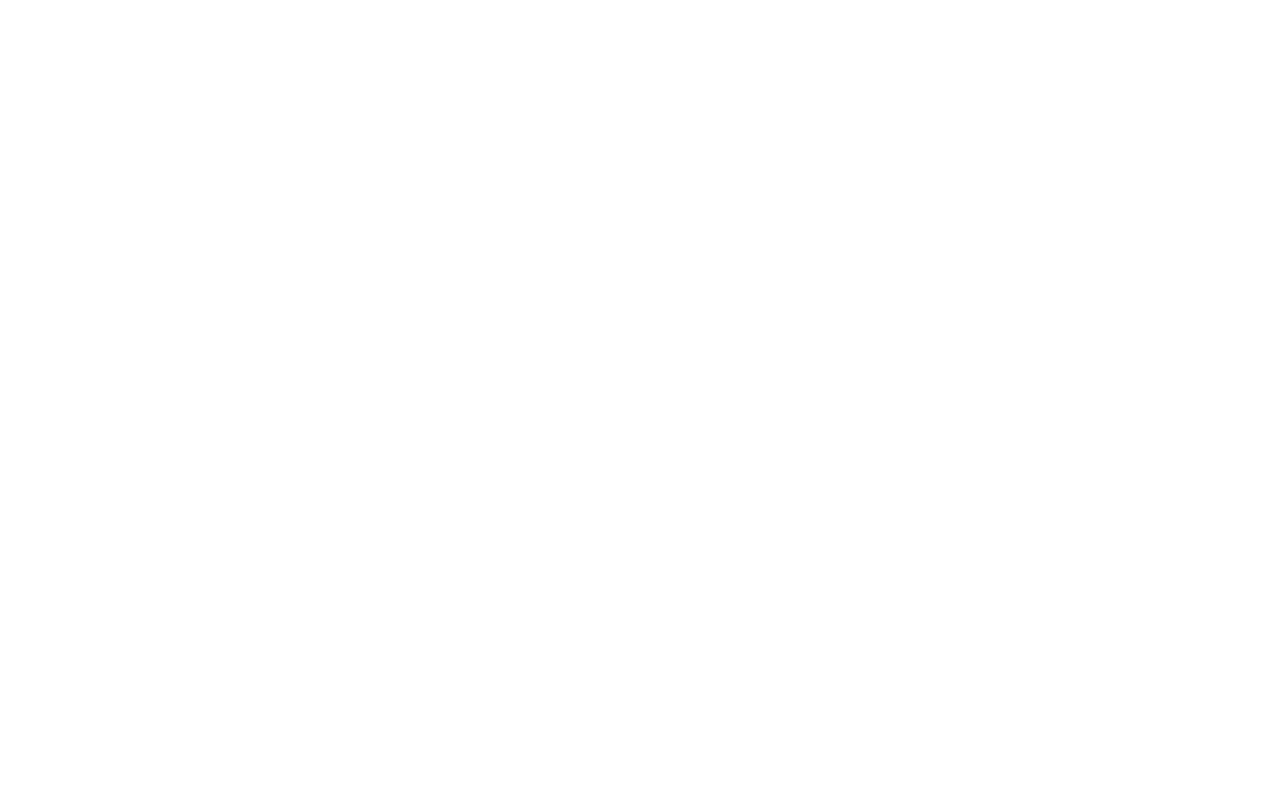
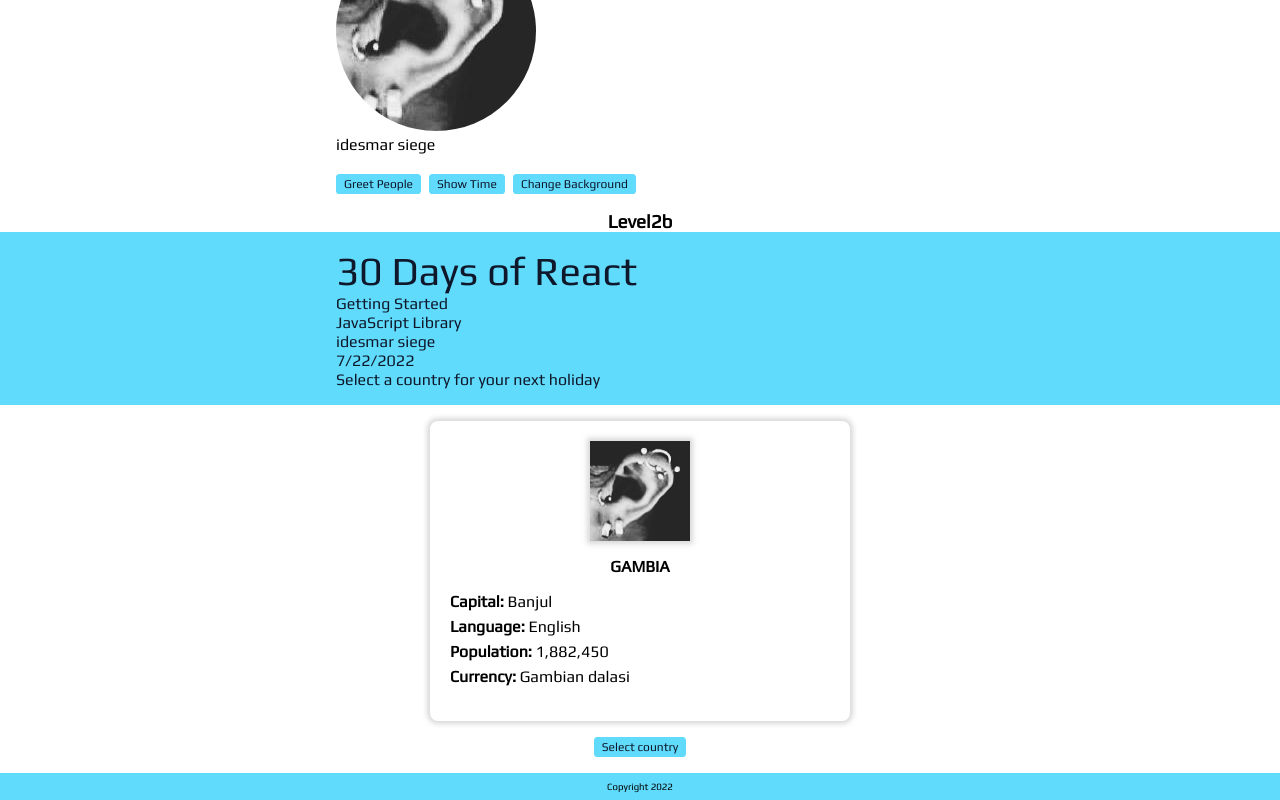
Before and after one commit to idesmar/30-Days-Of-React-Exercises, a React (Create React App) app in the folder day08/: page / in a window 1280 px wide. Shown: the part 1754-2554 px from the top of the page. Before the commit the page ends 1477 px from the top, so only its background shows below. Built offline with nearby package versions, Linux system fonts and the light colour scheme; no server answers.

Commit message:
done day08 - class

```diff
--- a/day08/src/App.js
+++ b/day08/src/App.js
@@ -1,5 +1,6 @@
 import Level1 from './components/Level1'
 import Level2Func from './components/Level2Func'
+import Level2Class from './components/Level2Class'
 // import AppSample from './sample/sample'
 import './App.css'
 
@@ -12,9 +13,11 @@
       <header>
         <h1>30 days of React: Day 08 | States</h1>
       </header>
+
       <Level1 />
       <Level2Func />
-      {/* <AppSample /> */}
+
+      <Level2Class />
       <footer>Copyright {year}</footer>
     </>
   )
--- /dev/null
+++ b/day08/src/components/Level2Class.js
@@ -0,0 +1,387 @@
+import { Component } from 'react'
+import idesmar from './assets/idesmar.jpg'
+import { rem } from '../lib/utils'
+import makeID from '../lib/makeID'
+import { countriesData } from '../data/countries'
+
+const glob = {
+  light: {
+    fColor: '#0f172a',
+    bgColor: '#60dbfc',
+  },
+  dark: {
+    fColor: '#0f172a',
+    bgColor: '#60dbfc',
+  },
+}
+
+/* ////////////////////////////////////////////////////////
+  > REUSABLE COMPONENTS
+//////////////////////////////////////////////////////// */
+
+const Header = ({ headers, theme }) => {
+
+  const defaultHeaderStyle = {
+    backgroundColor: glob.light.bgColor,
+    color: glob.light.fColor,
+  }
+
+  const themeName = theme === undefined ? '' : theme.name
+  const headerStyle = themeName !== 'dark' ? defaultHeaderStyle : theme
+
+  return (
+    <header style={headerStyle}>
+      <div className="container">
+        {headers.map((text, textIdx) => {
+          if (!textIdx) return <h4 key={'header' + makeID()} style={{ fontSize: '2.5rem' }}>{text}</h4>
+          return <p key={'header' + makeID()}>{text}</p>
+        })}
+      </div>
+    </header>
+  )
+}
+
+const Button = ({ text, onClick, addStyle }) => {
+  const defaultButtonStyle = {
+    padding: rem(3) + ' ' + rem(8), // TODO: integrate created sass function rem4 to javascript
+    borderRadius: '0.3em',
+    backgroundColor: glob.light.bgColor,
+    color: glob.dark.fColor,
+    fontSize: rem(12),
+  }
+
+  const buttonStyle = {...defaultButtonStyle, ...addStyle }
+  return (
+    <button
+      style={buttonStyle}
+      onClick={onClick}
+    >
+      {text}
+    </button>
+  )
+}
+
+
+/* ////////////////////////////////////////////////////////
+  > Level2a
+  data={data}
+  defaultHeaders={defaultHeaders}
+//////////////////////////////////////////////////////// */
+
+class Level2aClass extends Component {
+  light = {
+    backgroundColor: '#ffffff',
+    color: '#000000',
+    name: 'light', // > used only for determining the theme name. will NOT show on style as no such style attribute exist
+  }
+  dark = {
+    backgroundColor: '#0f172a',
+    color: '#60dbfc',
+    name: 'dark', // > used only for determining the theme name. will NOT show on style as no such style attribute exist
+  }
+  state = {
+    theme: this.light,
+    time: '',
+  }
+
+  changeTheme = () => {
+    // compare if current theme is same as light
+    (JSON.stringify(this.state.theme) === JSON.stringify(this.light))
+      ? this.setState({ theme: this.dark })
+      : this.setState({ theme: this.light })
+  }
+
+  showTime = () => {
+    const timeNow = !this.state.time ? (new Date()).toLocaleTimeString() : ''
+    this.setState({ time: timeNow })
+  }
+
+  render() {
+    const {
+      userData: { fullName, dateToday, img },
+      defaultHeaders
+    } = this.props
+
+    const buttons = [
+      {
+        text: 'Greet People',
+        onClick: function () { alert(`Hi there! I'm ${fullName}!`) },
+      },
+      {
+        text: 'Show Time',
+        onClick: this.showTime,
+      },
+      {
+        text: 'Change Background',
+        onClick: this.changeTheme,
+      }
+    ]
+
+    const time = this.state.time
+    const headers = [...defaultHeaders, dateToday, fullName]
+
+    const imgStyle = {
+      width: rem(200),
+      aspectRatio: '1/1',
+      borderRadius: '100%',
+    }
+
+    return (
+      <div style={this.state.theme}>
+        <h3>Level2a</h3>
+        <Header headers={headers} theme={this.state.theme} />
+        <div className="container">
+          <img style={imgStyle} src={img} alt="" />
+          <p>{fullName}</p>
+          {
+            time
+              ? <p>{time}</p>
+              : <p style={{ height: '1.2em' }}></p>
+          }
+          <div style={{ display: 'flex', gap: rem(8) }}>
+            {
+              buttons.map(button => (
+                <Button
+                  key={'btn' + makeID()}
+                  text={button.text}
+                  onClick={button.onClick}
+                />
+              ))
+            }
+          </div>
+        </div>
+      </div>
+    )
+  }
+}
+
+
+/* ////////////////////////////////////////////////////////
+  > Level2b
+  data={data}
+  defaultHeaders={defaultHeaders}
+//////////////////////////////////////////////////////// */
+
+
+const CountryDetails = ({ title, desc }) => {
+
+  const pStyle = {
+    marginBottom: rem(6),
+  }
+  const titleStyle = {
+    fontWeight: '700',
+  }
+  return (
+    <p style={pStyle}>
+      <span style={titleStyle}>{title}: </span>
+      {desc}
+    </p>
+  )
+}
+
+
+const CountryCard = ({ country: { name, capital, languages, currency, population }, flag }) => {
+
+  const boxShadow = 'rgb(136 136 136 / 32%) 0px 0px 5px 3px'
+  const imgContainer = {
+    width: rem(190),
+    height: rem(100),
+    margin: '0 auto',
+    display: 'flex',
+    justifyContent: 'center',
+    alignItems: 'center',
+  }
+  const cardStyle = {
+    margin: '0 auto 1rem',
+    borderRadius: '0.5em',
+    boxShadow,
+    width: rem(420),
+    maxWidth: '100%',
+    height: rem(300),
+    display: 'flex',
+    flexDirection: 'column',
+    padding: rem(20),
+  }
+  const imgStyle = {
+    boxShadow,
+    height: '100%',
+  }
+
+  const countryDetails = [
+    {
+      title: 'Capital',
+      desc: capital,
+    },
+    {
+      title: 'Language',
+      desc: languages.join(', '),
+    },
+    {
+      title: 'Population',
+      desc: population.toLocaleString(),
+    },
+    {
+      title: 'Currency',
+      desc: currency,
+    },
+  ]
+
+  return (
+    <div style={cardStyle}>
+      <div style={ imgContainer }>
+        <img style={imgStyle} src={flag} alt="" />
+      </div>
+      <h4 style={{ padding: '1rem', textAlign: 'center', fontWeight: 'bold',  }}>{name.toUpperCase()}</h4>
+      {
+        countryDetails.map(({ title, desc }) => (
+          <CountryDetails
+            key={'countryDetails' + makeID()}
+            title={title}
+            desc={desc}
+          />
+        ))
+      }
+    </div>
+  )
+}
+
+class Level2bClass extends Component {
+
+  // hard copy of countriesData
+  countries = [...countriesData]
+  generateIdx = () => Math.floor(Math.random() * this.countries.length)
+  country = this.countries[this.generateIdx()]
+
+  state = {
+    country: this.country,
+    flag: '',
+  }
+
+  fetchFlag = async (url) => {
+    const res = await fetch(url)
+    const [ data ] = await res.json()
+    const flagUrl = data.flags.svg
+    this.setState({ flag: flagUrl })
+  }
+  getFlag = () => {
+    const name = this.state.country.name
+    const url = `https://restcountries.com/v3.1/name/${name.toLowerCase()}`
+
+    this.fetchFlag(url)
+      .catch(() => {
+        this.setState({ flag: idesmar })
+        console.log(`Error fetching data from ${url}`)
+      })
+     console.log(`getFlag completed for ${name}`)
+  }
+  changeCountry = () => {
+    const country = this.countries[this.generateIdx()]
+    this.setState({ country: country })
+    console.log(`changeCountry completed to ${country.name}`)
+  }
+
+
+  shouldComponentUpdate(nextProps, nextState) {
+    return nextState.country
+  }
+
+  componentDidMount() {
+    console.log('component did mount; line 1')
+    this.getFlag()
+  }
+
+  componentDidUpdate(prevProps, prevState) {
+    // NOTE: ALWAYS PROVIDE A CONDITION OR THE FUNCTION WILL RUN INFINITELY
+    console.log('component did update entered; line 1')
+
+    if (prevState.country.name !== this.state.country.name) {
+      this.getFlag()
+      console.log(`component did update from ${prevState.country.name} to ${this.state.country.name}, hence executed getFlag ${this.state.country.name}`)
+    }
+  }
+
+  render() {
+    console.log('start of render')
+    const {
+      userData: { fullName, dateToday },
+      defaultHeaders
+    } = this.props
+
+    const headers = [
+      ...defaultHeaders,
+      fullName,
+      dateToday,
+      'Select a country for your next holiday'
+    ]
+
+    const country = this.state.country
+    // * replace the invalid flag(url) with the fetched url
+    const flag = this.state.flag
+
+    return (
+      <div>
+        <h3>Level2b</h3>
+        <Header headers={headers} />
+        <div className='container'>
+          <CountryCard country={country} flag={flag} />
+          <Button
+            text={'Select country'}
+            onClick={this.changeCountry}
+            addStyle={{ display: 'block', margin: '0 auto' }}
+          />
+        </div>
+      </div>
+    )
+  }
+}
+
+/* ////////////////////////////////////////////////////////
+  > Level2
+//////////////////////////////////////////////////////// */
+
+class Level2Class extends Component {
+
+  // methods that run before render
+  dateToday = (new Date()).toLocaleDateString()
+
+  render() {
+
+    const defaultHeaders = [
+      '30 Days of React',
+      'Getting Started',
+      'JavaScript Library',
+    ]
+
+    const user = {
+      firstName: 'idesmar',
+      lastName: 'siege',
+      img: idesmar,
+    }
+
+    const { firstName, lastName, img } = user
+    const fullName = [firstName, lastName].join(' ')
+    const dateToday = this.dateToday
+
+    const userData = {
+      fullName,
+      dateToday,
+      img,
+    }
+
+    return (
+      <section>
+        <h2>Exercise Level2 using Class Components</h2>
+        <Level2aClass
+          userData={userData}
+          defaultHeaders={defaultHeaders}
+        />
+        <Level2bClass
+          userData={userData}
+          defaultHeaders={defaultHeaders}
+        />
+      </section >
+    )
+  }
+}
+
+export default Level2Class
--- a/day08/src/components/Level2Func.js
+++ b/day08/src/components/Level2Func.js
@@ -292,7 +292,10 @@
     const name = country.name
     const url = `https://restcountries.com/v3.1/name/${name.toLowerCase()}`
     fetchFlag(url)
-      .catch(() => console.log(`Error fetching from ${url}`)) // catch error
+      .catch(() => {
+        this.setState({ flag: idesmar })
+        console.log(`Error fetching data from ${url}`)
+      })
   }, [country]) // dependency array: runs useEffect if dependency value changes
 
   return (
```
